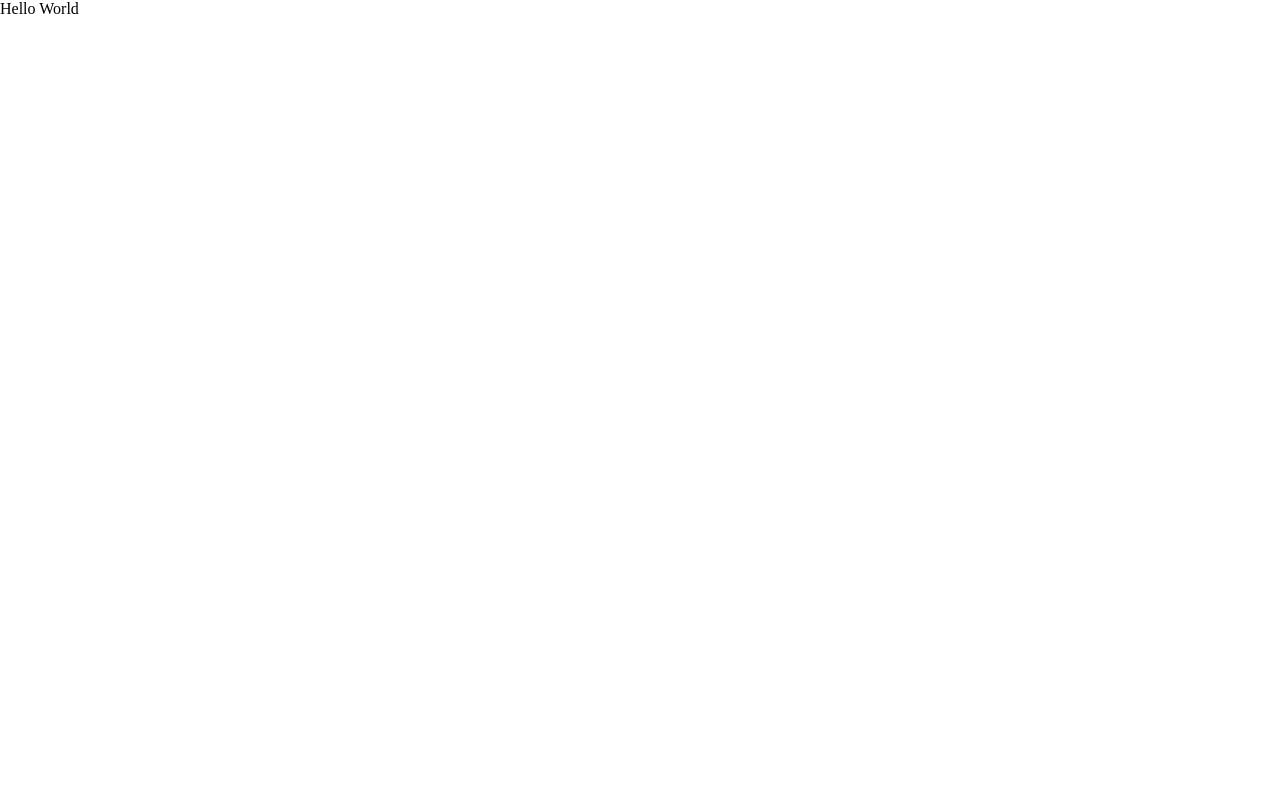
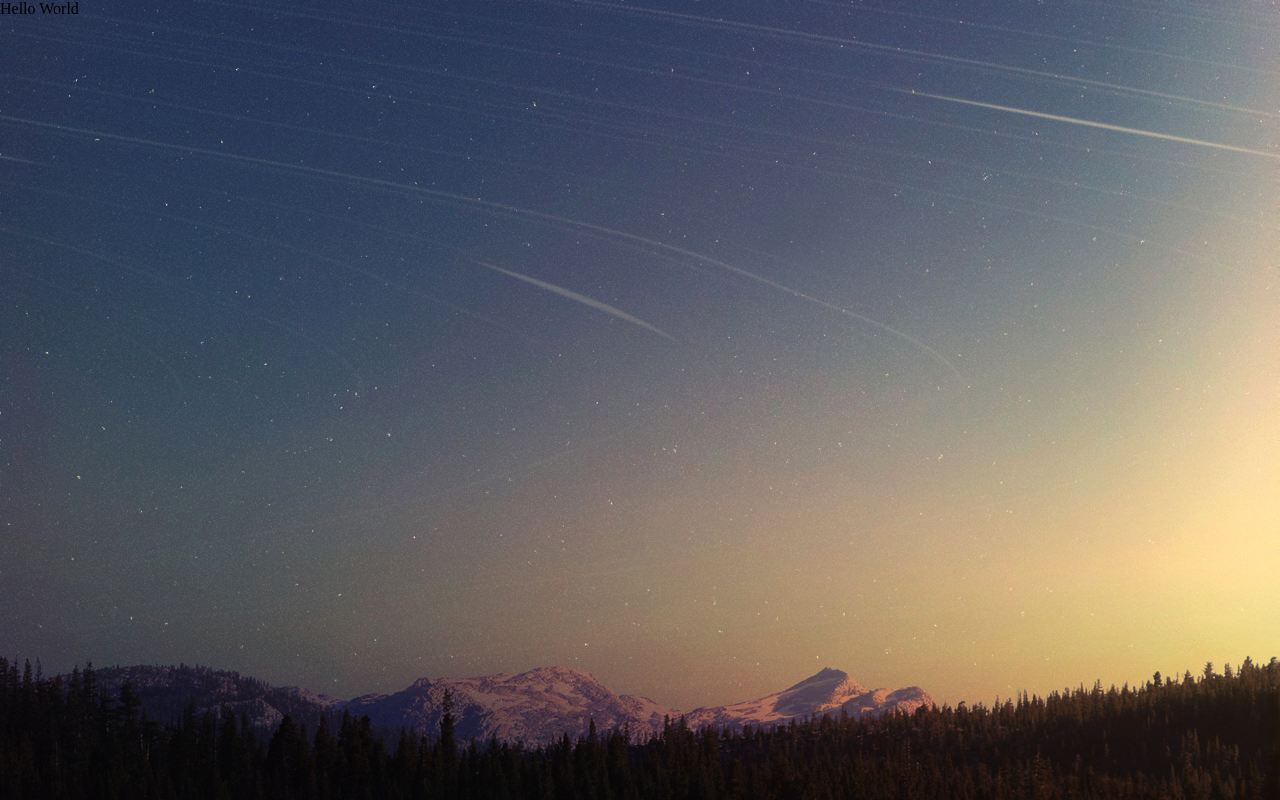
Before and after one commit to pedjako/pedjako.github.io, a plain HTML site: page index.html in a window 1280 px wide. Drawn offline with Linux system fonts and the light colour scheme.

Commit message:
Update style.css

```diff
--- a/style.css
+++ b/style.css
@@ -4,7 +4,7 @@ html, body {
 	margin: 0;
 	padding: 0;
 }
-html {background: url(img/wildNight.jpeg) no-repeat center center fixed;
+html {background: url(img/wildNight.jpg) no-repeat center center fixed;
 -webkit-background-size: cover;
   -moz-background-size: cover;
   -o-background-size: cover;
```
